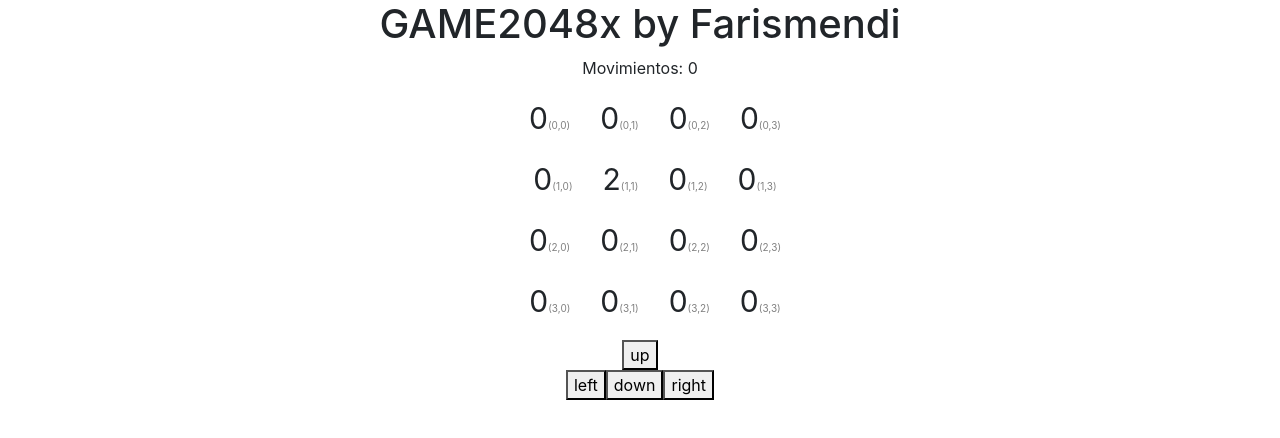
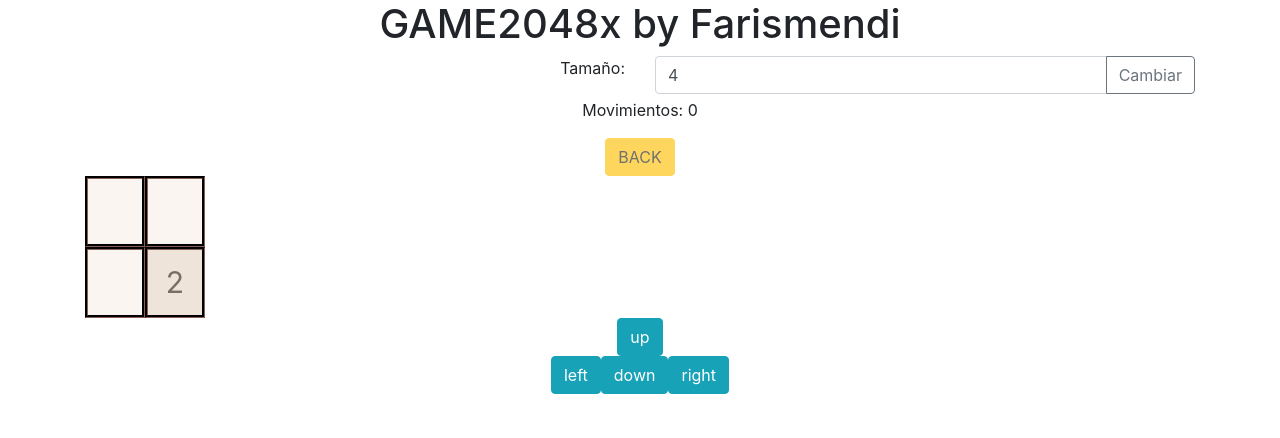
Before and after one commit to Fabianko/game2048-angular, an Angular app: page /game in a window 1280 px wide. Shown: the top 438 px of the page. Built offline with nearby package versions, Linux system fonts and the light colour scheme.

Commit message:
ADD: colores, input para tamaño y boton para volver, se mantiene error de movimiento left right

```diff
--- a/src/app/app.module.ts
+++ b/src/app/app.module.ts
@@ -1,6 +1,6 @@
 import { BrowserModule } from '@angular/platform-browser';
 import { NgModule } from '@angular/core';
-
+import { ReactiveFormsModule } from '@angular/forms';
 import { AppRoutingModule } from './app-routing.module';
 import { AppComponent } from './app.component';
 import { Game2048Component } from './game2048/game2048.component';
@@ -12,7 +12,8 @@ import { Game2048Component } from './game2048/game2048.component';
   ],
   imports: [
     BrowserModule,
-    AppRoutingModule
+    AppRoutingModule,
+    ReactiveFormsModule
   ],
   providers: [],
   bootstrap: [AppComponent]
--- a/src/app/game2048/game2048.component.html
+++ b/src/app/game2048/game2048.component.html
@@ -1,42 +1,74 @@
 <h1 class="text-center">GAME2048x by Farismendi</h1>
-
+<h2 class="text-center" *ngIf="endGame">FIN DEL JUEGO </h2>
 <div class="container" >
     <div class="row ">
+        <div class="col-md-12">
+            <div class="row">
+                <div class="col-md-6">
+                    <p class="text-right">
+                        Tamaño:
+                    </p>
+                </div>
+                <div class="col-md-6">
+                    <div class="input-group mb-1">
+                        <input type="number" class="form-control"
+                            [formControl]="inputSize"
+                            placeholder="valor de 4 a 15"  aria-describedby="basic-addon2">
+                        <div class="input-group-append">
+                          <button class="btn btn-outline-secondary" type="button"
+                          (click)="changeSize()">Cambiar</button>
+                        </div>
+                      </div>
+                </div>
+
+            </div>
+
+        </div>
         <div class="col-md-12">
             <p class="text-center">
                 Movimientos: {{countMoviments}}
             </p>
         </div>
+        <div class="col-md-12 text-center">
+            <button class="btn btn-warning btn-1"
+                [disabled]="countMoviments==0"
+                (click)="backButton()">
+                BACK
+            </button>
+        </div>
 
     </div>
     <div class="row">
-        <div class="col-md-8 offset-md-2 text-center">
-            <ng-container *ngIf="array">
+        <div class="col-md-12 ">
+            <ng-container class="text-center" *ngIf="array">
                 <ng-container *ngFor="let row of array; let i=index">
-                    <p>
+                    <div style="display: table;">
                         <ng-container *ngFor="let col of row; let j=index">
-                            <span class="elem-game">{{col}}</span>
-                            <span class="vector-elem">({{i}},{{j}})</span>
+                            <div class="text-center color-{{col}} elem-game " >
+                                <ng-container class="text-center " >
+                                    {{col}}
+                                </ng-container>
+                            </div>
                         </ng-container>
-                    </p>
+                    </div>
                 </ng-container>
             </ng-container>
         </div>
     </div>
     <div class="row">
         <div class="col-md-12 text-center">
-            <button (click)="clickUp()">
+            <button class="btn btn-info" [disabled]="endGame" (click)="clickUp()">
                 up
             </button>
         </div>
         <div class="col-md-12 text-center">
-            <button (click)="clickLeft()">
+            <button class="btn btn-info" [disabled]="endGame" (click)="clickLeft()">
                 left
             </button>
-            <button (click)="clickDown()">
+            <button class="btn btn-info" [disabled]="endGame" (click)="clickDown()">
                 down
             </button>
-            <button (click)="clickRight()">
+            <button class="btn btn-info" [disabled]="endGame" (click)="clickRight()">
                 right
             </button>
         </div>
--- a/src/app/game2048/game2048.component.less
+++ b/src/app/game2048/game2048.component.less
@@ -2,10 +2,90 @@
 @grey:grey;
 @sizeVector: 10px;
 .elem-game{
+    display: table-cell;
     font-size: @sizeElem;
     margin-left:@sizeElem;
+    color: #776e65;
+    min-width: 60px !important;
+
+    min-height: 60px !important;
+    margin:0px;
+    padding:10px;
+    border: 3px;
+    border-color: #332420;
+    border-style: groove;
 }
 .vector-elem{
     color:@grey;
     font-size: @sizeVector;
 }
+.color-0{
+    background-color:#faf5f1;
+    color: #faf5f1;
+}
+.color-2{
+    background-color:#eee4da
+}
+.color-4{
+    background-color:#ede0c8
+}
+.color-8{
+    background-color:#f2b179;
+    color: #f9f6f2;
+}
+.color-16{
+    background-color:#f59563;
+    color: #f9f6f2;
+}
+.color-32{
+    background-color:#f67c5f;
+    color: #f9f6f2;
+}
+.color-64{
+    background-color:#f65e3b;
+    color: #f9f6f2;
+}
+.color-128{
+    background-color:#edcf72;
+    color: #f9f6f2;
+}
+.color-256{
+    background-color:#edcc61;
+    color: #f9f6f2;
+}
+.color-512{
+    background-color:#edc850;
+    color: #f9f6f2;
+}
+.color-1024{
+    background-color:#edc53f;
+    color: #f9f6f2;
+}
+.color-2048{
+    background-color:#edc22e;
+    color: #f9f6f2;
+}
+.color-4096{
+    background-color:#a4ed2e;
+    color: #f9f6f2;
+}
+.color-8192{
+    background-color:#2eed9d;
+    color: #f9f6f2;
+}
+.color-16384{
+    background-color:#2ec0ed;
+    color: #f9f6f2;
+}
+.color-32768{
+    background-color:#2e7aed;
+    color: #f9f6f2;
+}
+.color-65536{
+    background-color:#2e41ed;
+    color: #f9f6f2;
+}
+.color-131072{
+    background-color:#672eed;
+    color: #f9f6f2;
+}
--- a/src/app/game2048/game2048.component.ts
+++ b/src/app/game2048/game2048.component.ts
@@ -1,5 +1,5 @@
 import { Component, OnInit } from '@angular/core';
-
+import { FormControl, Validators } from '@angular/forms';
 @Component({
   selector: 'app-game2048',
   templateUrl: './game2048.component.html',
@@ -9,63 +9,132 @@ export class Game2048Component implements OnInit {
 
   array: number[][];
 
-  sizeArray: number;
+  inputSize = new FormControl(
+    4,
+    [
+      Validators.min(3),
+      Validators.max(15),
+      Validators.pattern('[0-9]*')
+    ],[]);
+
+  endGame = false;
+
+  sizeArray: number = 2;
 
   countMoviments: number = 0;
+
+  history:number[][][] = [];
 
   constructor() { }
 
   ngOnInit(): void {
-    this.sizeArray = 4;
+    this.configInit();
+  }
+
+  public configInit(){
     this.array = this.createArray(this.sizeArray);
     this.array = this.randomInCeros(this.array,this.sizeArray);
-
-    /*
-    setTimeout(
-      ()=>{this.array = this.moveUp(this.array);
-      },1000);
-    */
+    this.history.push([...this.array]);
   }
 
-  public control(key) {
-    console.log(key);
+
+  public backButton() {
+    this.array = [...this.history[this.countMoviments-1]];
+    this.endGame=false;
+    this.countMoviments-=1;
+  }
+
+  public changeSize() {
+    console.log(this.inputSize);
+    if (this.inputSize.status === "VALID") {
+      this.sizeArray = this.inputSize.value;
+      this.configInit();
+    }
+
   }
 
 
   public clickUp() {
-    this.array = this.moveUp(this.array);
+    let temp = Array.from(this.array);
+    let temp2 = this.moveUp(this.array);
+    if (temp.toString() == temp2.toString()) {
+      console.log("iguales: ",temp,temp2);
+      return 0;
+    }
+    else{
+      this.array = Array.from(temp2);
+      this.countMoviments += 1;
       this.array = this.randomInCeros(this.array,this.sizeArray);
+      this.history.push([...this.array]);
       if (this.isEnd(this.array,this.sizeArray)) {
         console.log("termino el juego");
-      return;
+        this.endGame=true;
+        return 0;
+      }
     }
   }
 
   public clickDown() {
-    this.array = this.moveDown(this.array);
+    let temp = Array.from(this.array);
+    let temp2 = this.moveDown(this.array);
+    if (temp.toString() == temp2.toString()) {
+      console.log("iguales: ",temp,temp2);
+      return 0;
+    }
+    else {
+      this.array=Array.from(temp2);
+      this.countMoviments += 1;
       this.array = this.randomInCeros(this.array,this.sizeArray);
+      this.history.push([...this.array]);
       if (this.isEnd(this.array,this.sizeArray)) {
         console.log("termino el juego");
-      return;
+        this.endGame=true;
+        return 0;
       }
     }
 
+  }
+
   public clickLeft() {
-    this.array = this.moveLeft(this.array);
+    let temp = Array.from(this.array);
+    let temp2 = [...this.moveLeft(this.array)];
+    if (temp.toString() == temp2.toString()) {
+      console.log("iguales: ",temp,temp2);
+      return 0;
+    }
+    else{
+      this.array = Array.from(temp2);
+      this.countMoviments += 1;
       this.array = this.randomInCeros(this.array,this.sizeArray);
+      this.history.push([...this.array]);
       if (this.isEnd(this.array,this.sizeArray)) {
         console.log("termino el juego");
-      return;
+        this.endGame=true;
+        return 0;
       }
     }
 
+  }
+
   public clickRight() {
-    this.array = this.moveRight(this.array);
+    let temp = Array.from(this.array);
+    let temp2 = [...this.moveRight(this.array)];
+    if (temp.toString() == temp2.toString()) {
+      console.log("iguales: ",temp,temp2);
+      return 0;
+    }
+    else {
+      this.array=Array.from(temp2);
+      this.countMoviments += 1;
       this.array = this.randomInCeros(this.array,this.sizeArray);
+      this.history.push([...this.array]);
       if (this.isEnd(this.array,this.sizeArray)) {
         console.log("termino el juego");
-      return;
+        this.endGame=true;
+        return 0;
       }
+    }
+
   }
 
 
@@ -118,6 +187,9 @@ export class Game2048Component implements OnInit {
 
   public randomInCeros(matrix: number[][], size: number): number[][] {
     let ceros = this.getCeros(matrix,size);
+    if (ceros.length==0) {
+      return matrix;
+    }
     let selected = Math.floor(Math.random() * (ceros.length - 0)) + 0;
     let i = ceros[selected]['i'];
     let j = ceros[selected]['j'];
@@ -126,7 +198,7 @@ export class Game2048Component implements OnInit {
   }
 
   public moveRight(array: number[][]): number[][] {
-    this.countMoviments += 1;
+
     let matrix: number[][]=[];
     for (let index = 0; index < array.length; index++) {
       const row = array[index];
@@ -136,7 +208,6 @@ export class Game2048Component implements OnInit {
   }
 
   public moveLeft(array: number[][]): number[][] {
-    this.countMoviments += 1;
     let matrix: number[][]=[];
     for (let index = 0; index < array.length; index++) {
       const row = array[index];
@@ -146,7 +217,6 @@ export class Game2048Component implements OnInit {
   }
 
   public moveUp(array: number[][]): number[][] {
-    this.countMoviments += 1;
     array = this.transpose(array);
     let matrix: number[][]=[];
     for (let index = 0; index < array.length; index++) {
@@ -157,7 +227,6 @@ export class Game2048Component implements OnInit {
   }
 
   public moveDown(array: number[][]): number[][] {
-    this.countMoviments += 1;
     array = this.transpose(array);
     let matrix: number[][]=[];
     for (let index = 0; index < array.length; index++) {
```
Also changed, not shown: 2 other files (tests, documents, lock files or other folders). Lines whose indentation alone changed are shown as unchanged.
